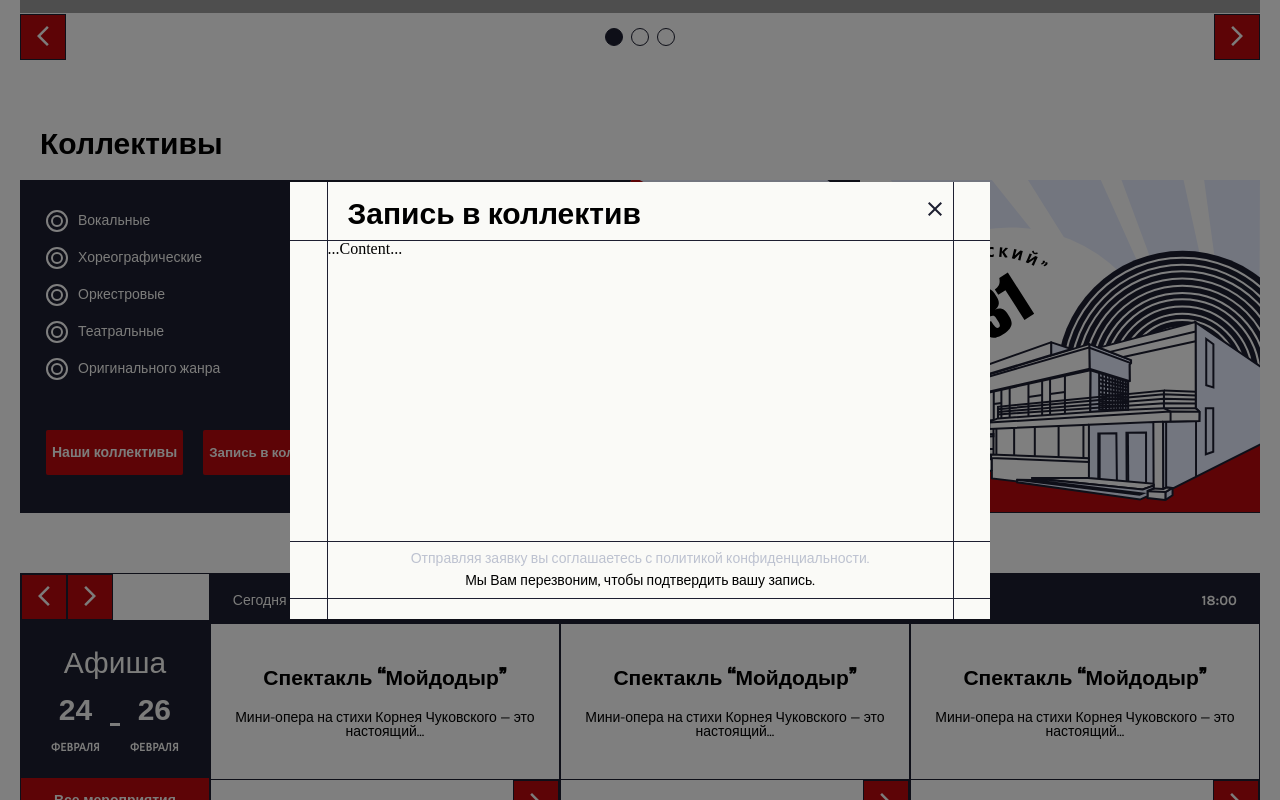
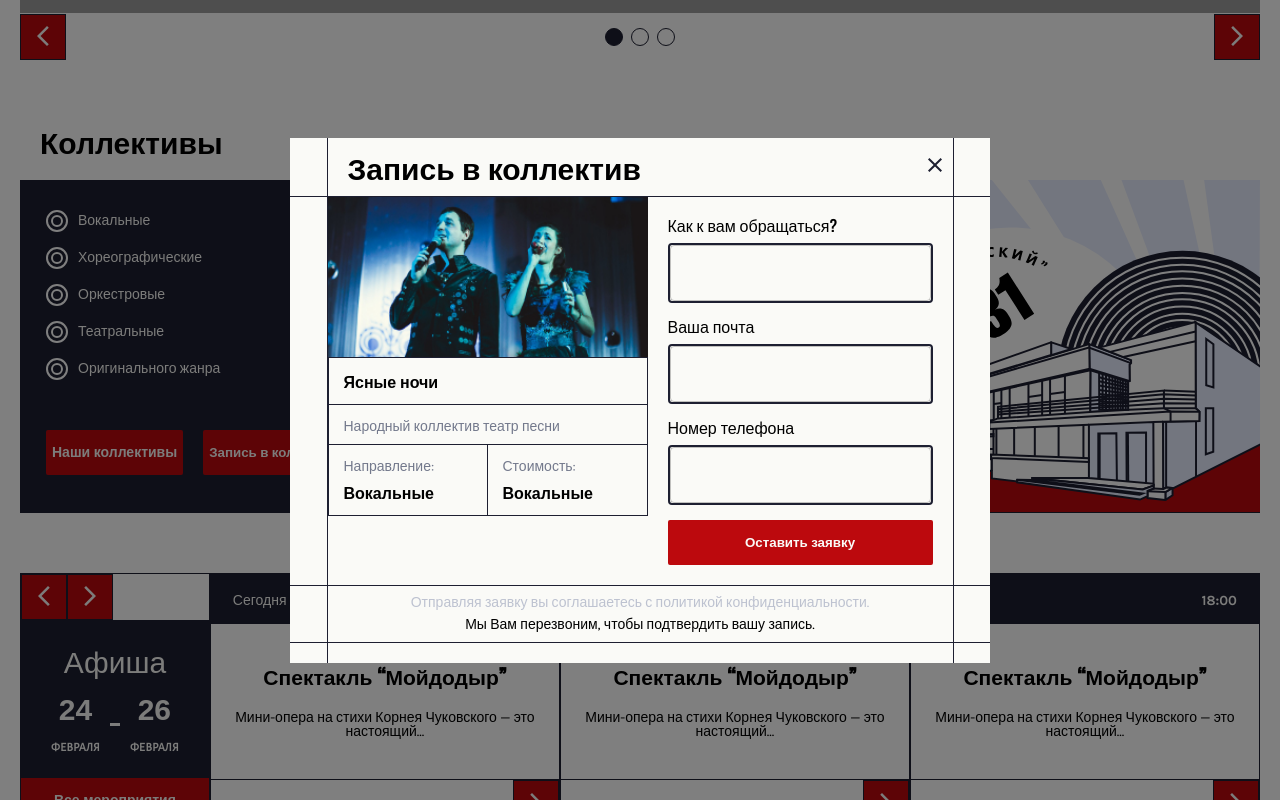
Before and after one commit to shumilina-polina/kdc, a Next.js app: page / in a window 1280 px wide. Both pictures are taken after a click on the button "Запись в коллектив". Shown: the part 557-1357 px from the top of the page. Built offline with nearby package versions, Linux system fonts and the light colour scheme; grey boxes are pictures that could not be loaded; a web font is replaced by a local one.

Commit message:
created ask question window and join collective window components

```diff
--- a/Components/Collectives/Collectives.js
+++ b/Components/Collectives/Collectives.js
@@ -8,6 +8,7 @@ import Title from "UI/Title/Title";
 
 import s from "./collectives.module.scss";
 import ModalWindow from "UI/Modal/ModalWindow";
+import JoinCollectiveWindow from "Components/JoinCollectiveWindow/JoinCollectiveWindow";
 
 const collectives = [
   {
@@ -81,7 +82,7 @@ const Collectives = (props) => {
               buttonText="Записаться"
               copyright
             >
-              ...Content...
+              <JoinCollectiveWindow />
             </ModalWindow>
           </div>
         </div>
--- /dev/null
+++ b/Components/JoinCollectiveWindow/JoinCollectiveWindow.js
@@ -0,0 +1,65 @@
+import cn from "classnames";
+
+import Button from "UI/Button/Button";
+import CustomInput from "UI/CustomInput/CustomInput";
+
+import s from "./joinCollectiveWindow.module.scss";
+
+const JoinCollectiveWindow = () => {
+    return(
+        <div className={s.container}>
+            <div className={s.info}>
+                <img
+                    src="/assets/images/joinColectivePost.jpg"
+                    className={s.poster}
+                />
+                <div className={s.table}>
+                    <p className={cn(s.bold, s.title)}>Ясные ночи</p>
+                    <p className={cn(s.category, s.secondary)}>Народный коллектив театр песни</p>
+                    <div className={s.details}>
+                        <span className={s.role}>
+                            <p className={s.secondary}>Направление:</p>
+                            <p className={s.bold}>Вокальные</p>
+                        </span>
+                        <span className={s.price}>
+                            <p className={s.secondary}>Стоимость:</p>
+                            <p className={s.bold}>Вокальные</p>
+                        </span>
+                    </div>
+                </div>
+
+                <div className={s.tableMobile}>
+                    <div className={cn(s.bold, s.titleMobile)}>
+                        <img
+                            src="/assets/images/joinColectivePost.jpg"
+                            className={s.mobilePoster}
+                        />
+                        <div className={s.mobileContain}>
+                            <p>Ясные ночи</p>
+                            <p className={s.secondary}>Народный коллектив театр песни</p>
+                        </div>
+                    </div>
+                    <div className={s.details}>
+                        <span className={s.role}>
+                            <p className={s.secondary}>Направление:</p>
+                            <p className={s.bold}>Вокальные</p>
+                        </span>
+                        <span className={s.price}>
+                            <p className={s.secondary}>Стоимость:</p>
+                            <p className={s.bold}>Вокальные</p>
+                        </span>
+                    </div>
+                </div>
+            </div>
+            <div className={s.fields}>
+                <CustomInput className={s.input} label="Как к вам обращаться?" />
+                <CustomInput className={s.input} label="Ваша почта" />
+                <CustomInput className={s.input} label="Номер телефона" />
+                <Button className={s.button}>Оставить заявку</Button>
+            </div>
+        </div>
+
+    )
+}
+
+export default JoinCollectiveWindow;
--- /dev/null
+++ b/Components/JoinCollectiveWindow/joinCollectiveWindow.module.scss
@@ -0,0 +1,123 @@
+@import "/styles/styles.scss";
+
+
+$table-padding: 15px;
+
+.container {
+    display: flex;
+    gap: 20px;
+
+    @include mobile {
+        flex-direction: column;
+    }
+}
+
+.poster {
+    width: 320px;
+    height: 160px;
+    display: block;
+
+    @include mobile {
+        display: none;
+    }
+}
+
+.mobilePoster {
+    @include mobile {
+        display: block;
+        object-fit: cover;
+        max-width: 100%;
+        height: 100%;
+    }
+}
+
+.table {
+    border: 1px solid $color-black;
+
+    @include mobile {
+        display: none;
+    }
+}
+
+.tableMobile {
+    display: none;
+    border: 1px solid $color-black;
+
+    @include mobile {
+        display: block;
+    }
+}
+
+.title {
+    padding: $table-padding;
+    border-bottom: 1px solid $color-black;
+}
+
+.titleMobile {
+    display: grid;
+    grid-template-columns: 1fr 1fr;
+    border-bottom: 1px solid $color-black;
+}
+
+.category {
+    padding: $table-padding;
+    border-bottom: 1px solid $color-black;
+}
+
+.mobileContain {
+    padding: $table-padding;
+    display: flex;
+    flex-direction: column;
+    justify-content: space-between;
+    gap: 20px;
+}
+
+.details {
+    display: grid;
+    grid-template-columns: 1fr 1fr;
+}
+
+.role {
+    padding: $table-padding;
+    border-right: 1px solid $color-black;
+}
+
+.price {
+    padding: $table-padding;
+}
+
+.bold {
+    font-weight: $fw-semibold;
+    font-family: $font-oswald;
+}
+
+.secondary {
+    padding-bottom: 10px;
+    font-family: $font-gravity;
+    font-size: $fs-normal;
+    color: $color-gray;
+}
+
+.fields {
+    margin-top: 20px;
+    margin-bottom: 20px;
+    margin-right: 20px;
+    width: 100%;
+    display: flex;
+    flex-direction: column;
+    gap: 15px;
+
+    @include mobile-tablet {
+        margin-top: 0;
+    }
+}
+
+.input {
+    max-width: 700px;
+}
+
+.button {
+    @include mobile-tablet {
+        display: none;
+    }
+}
--- a/Components/QuestionWindow/questionWindow.module.scss
+++ b/Components/QuestionWindow/questionWindow.module.scss
@@ -7,6 +7,7 @@
   gap: 50px;
 
   @include mobile-tablet {
+    padding: 40px 0px;
     flex-direction: column;
     align-items: flex-start;
   }
--- a/package.json
+++ b/package.json
@@ -4,7 +4,7 @@
   "private": true,
   "scripts": {
     "dev": "next dev",
-    "build": "next build",
+    "build": "next build && next export",
     "start": "next start",
     "lint": "next lint",
     "format": "prettier --write **/*.js --write **/*.scss"
@@ -19,6 +19,7 @@
     "classnames": "^2.3.1",
     "date-fns": "^2.28.0",
     "file-loader": "^6.2.0",
+    "firebase": "^9.8.4",
     "next": "12.1.6",
     "node-sass": "^7.0.1",
     "prettier": "^2.7.1",
--- a/styles/theme/colors.scss
+++ b/styles/theme/colors.scss
@@ -9,3 +9,5 @@ $color-black: #1d1f31;
 $color-blue: #e7edff;
 
 $color-secondary: #bdc2d0;
+
+$color-gray: #73798C;
```
Also changed, not shown: pages/faq.js (+4 -3 lines), public/assets/images/joinColectivePost.jpg (added), 1 other file (tests, documents, lock files or other folders).
